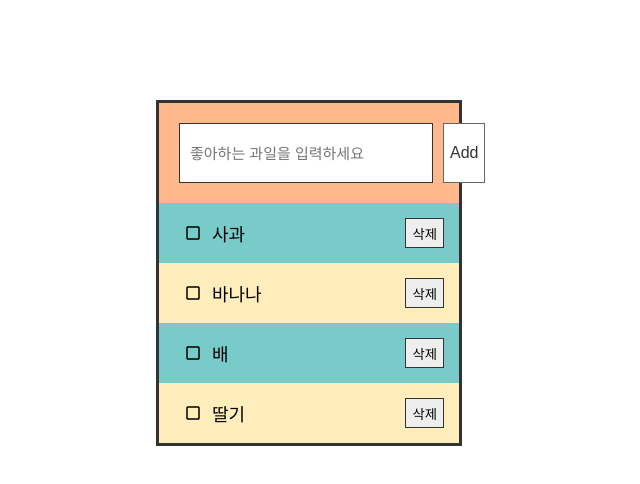
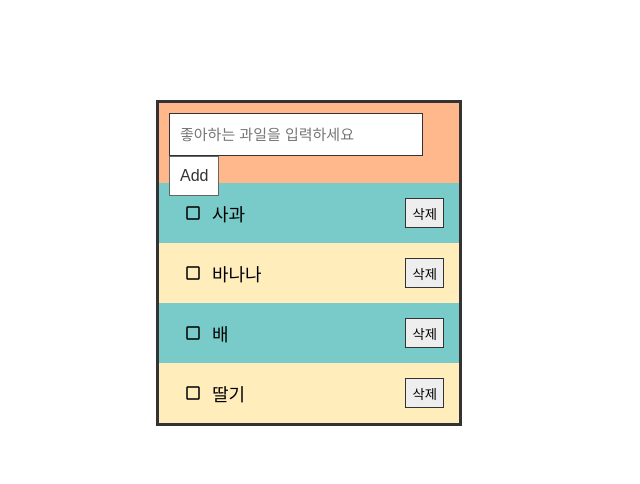
Before and after one commit to eunjae103/checkbox, a React (Create React App) app: page / in a window 1280 px wide. Shown: the top 484 px of the page, without its empty margins (331-971 px from the left). Built offline with nearby package versions, Linux system fonts and the light colour scheme.

Commit message:
submit으로 변경/input입력시 추가가능

```diff
--- a/src/Components/CheckBox.js
+++ b/src/Components/CheckBox.js
@@ -13,7 +13,15 @@ const CheckBox = ({ item, onToggle, onRemove }) => {
         {active ? <MdOutlineCheckBox /> : <MdOutlineCheckBoxOutlineBlank />}
         <div>{text}</div>
       </Check>
-      <Button onClick={() => onRemove(id)}>삭제</Button>
+      <Button
+        onClick={() => {
+          if (active) {
+            onRemove(id);
+          }
+        }}
+      >
+        삭제
+      </Button>
     </Wrap>
   );
 };
--- a/src/Components/Insert.js
+++ b/src/Components/Insert.js
@@ -7,36 +7,33 @@ const Insert = ({ onInsert }) => {
     setValue(e.target.value);
   }, []);
 
-  const onClick = useCallback(() => {
-    onInsert(value);
+  const onSubmit = useCallback(
+    (e) => {
+      value && onInsert(value);
       setValue("");
-  }, [onInsert, value]);
-
-  const onKeyPress = (e) => {
-    if (e.key === "Enter") {
-      onClick();
-    }
-  };
-
+      e.preventDefault();
+    },
+    [onInsert, value]
+  );
   return (
     <Inserton>
+      <form onSubmit={onSubmit}>
         <input
           type="text"
+          maxLength={15}
           placeholder="좋아하는 과일을 입력하세요"
           value={value}
           onChange={onChange}
-        onKeyPress={onKeyPress}
         />
-      <button type="button" onClick={onClick}>
-        Add
-      </button>
+        <button type="submit">Add</button>
+      </form>
     </Inserton>
   );
 };
 const Inserton = styled.div`
   height: 60px;
   display: flex;
-  padding: 20px;
+  padding: 10px;
   background: #ffb88c;
 
   input {
@@ -52,11 +49,13 @@ const Inserton = styled.div`
       font-size: 15px;
     }
   }
+
   button {
     border: none;
     background: none;
     outline: none;
-    width: 70px;
+    padding: 10px;
+    width: 50px;
     border: 1px solid #666;
     background: #fff;
     font-size: 16px;
```
Lines whose indentation alone changed are shown as unchanged.
